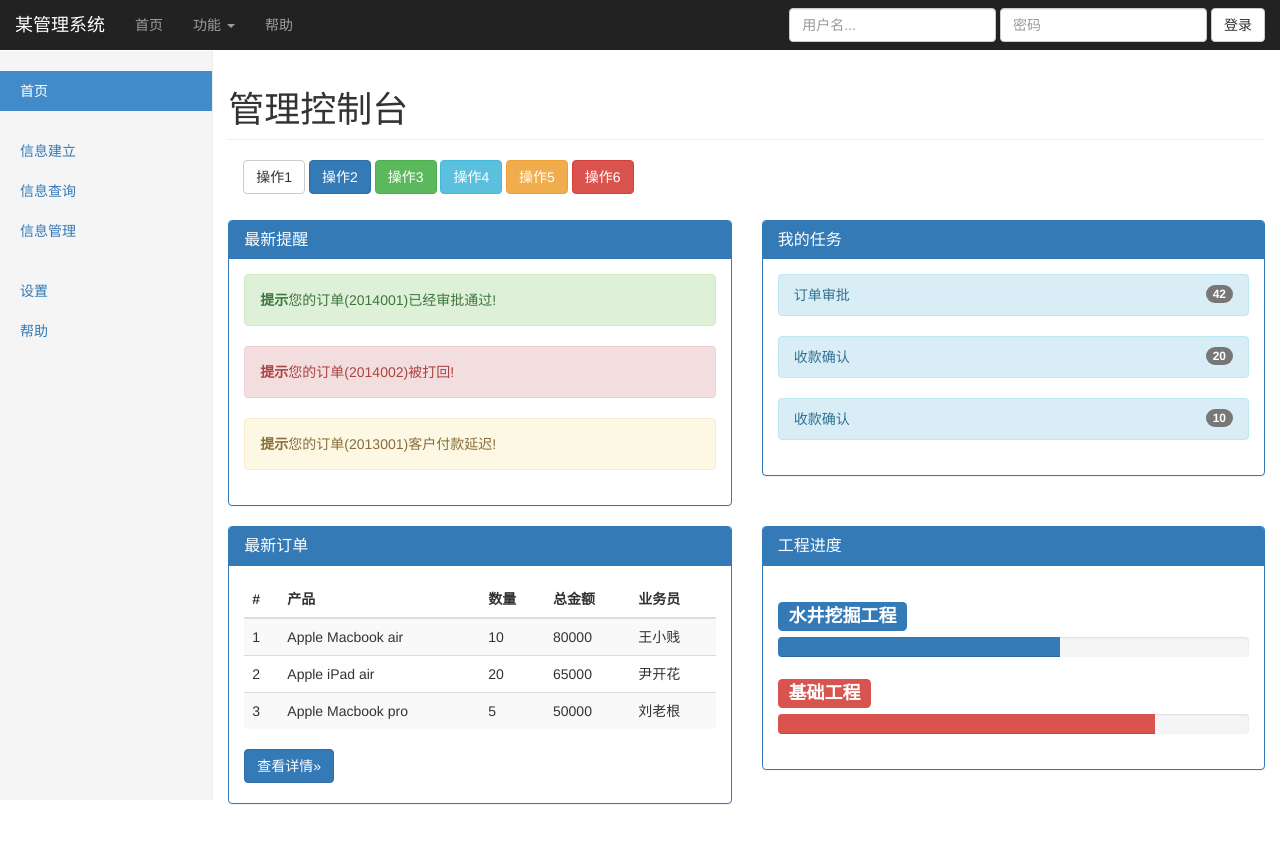
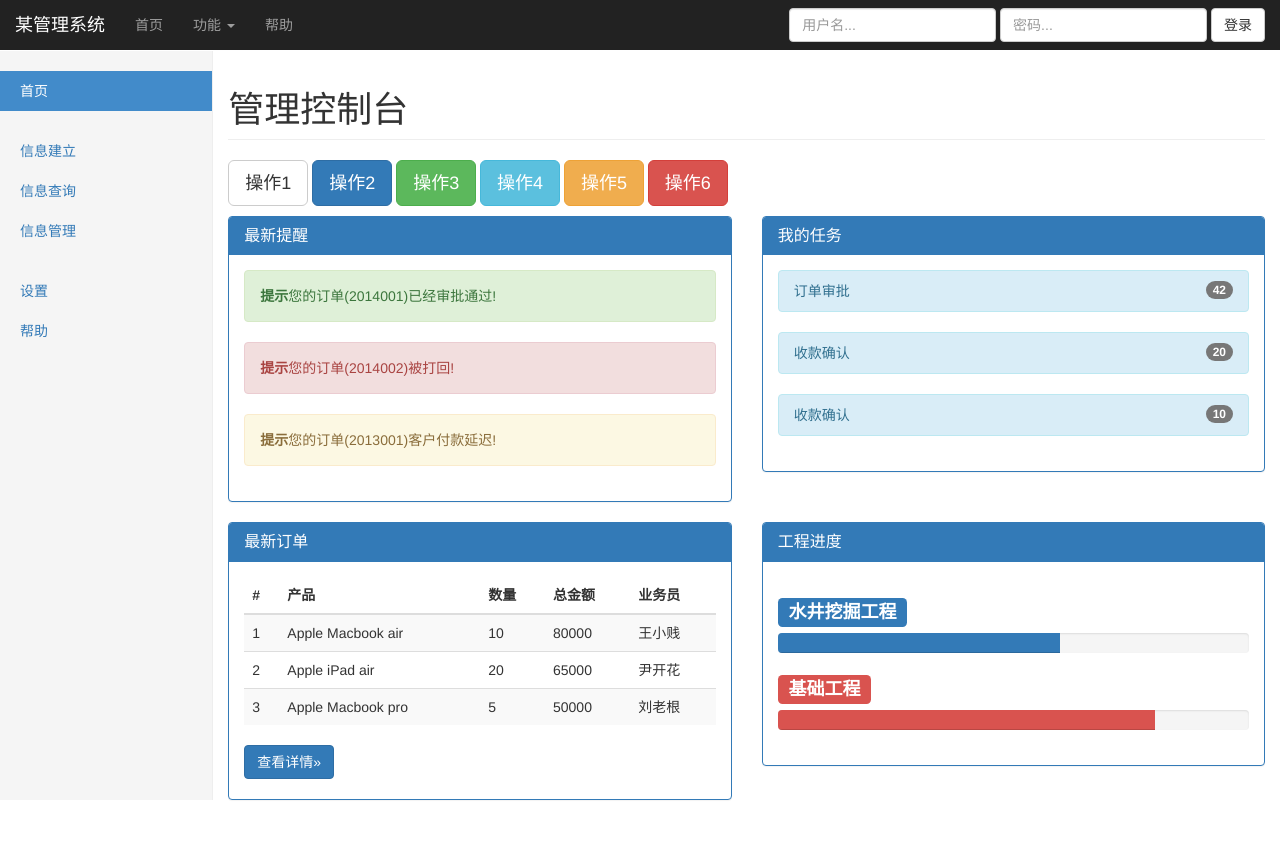
Before and after one commit to guigui06/exam, a plain HTML site: page index.html in a window 1280 px wide. Drawn offline with nearby package versions, Linux system fonts and the light colour scheme.

Commit message:
再次修改代码

```diff
--- a/index.html
+++ b/index.html
@@ -75,7 +75,7 @@
           </ul>
           <form class="navbar-form navbar-right">
             <input type="text" class="form-control" placeholder="用户名...">
-            <input type="password" class="form-control" placeholder="密码">
+            <input type="password" class="form-control" placeholder="密码...">
             <button type="button" class="btn btn-default">登录</button>
           </form>
         </div>
@@ -101,18 +101,15 @@
         </div>
         <div class="col-sm-9 col-sm-offset-3 col-md-10 col-md-offset-2 main">
           <h1 class="page-header">管理控制台</h1>
+          <p>
+            <button type="button" class="btn btn-lg btn-default">操作1</button>
+            <button type="button" class="btn btn-lg btn-primary">操作2</button>
+            <button type="button" class="btn btn-lg btn-success">操作3</button>
+            <button type="button" class="btn btn-lg btn-info">操作4</button>
+            <button type="button" class="btn btn-lg btn-warning">操作5</button>
+            <button type="button" class="btn btn-lg btn-danger">操作6</button>
+          </p>
 
-          <div class="col-md-12 col-xs-12 col-sm-12">
-            <button type="button" class="btn btn-default">操作1</button>
-            <button type="button" class="btn btn-primary">操作2</button>
-            <button type="button" class="btn btn-success">操作3</button>
-            <button type="button" class="btn btn-info">操作4</button>
-            <button type="button" class="btn btn-warning">操作5</button>
-            <button type="button" class="btn btn-danger">操作6</button>
-          </div>
-          <br>
-          <br>
-          <br>
           <div class="row">
               <div class="col-md-6 col-sm-12 col-xs-12">
                 <div class="panel panel-primary">
```
